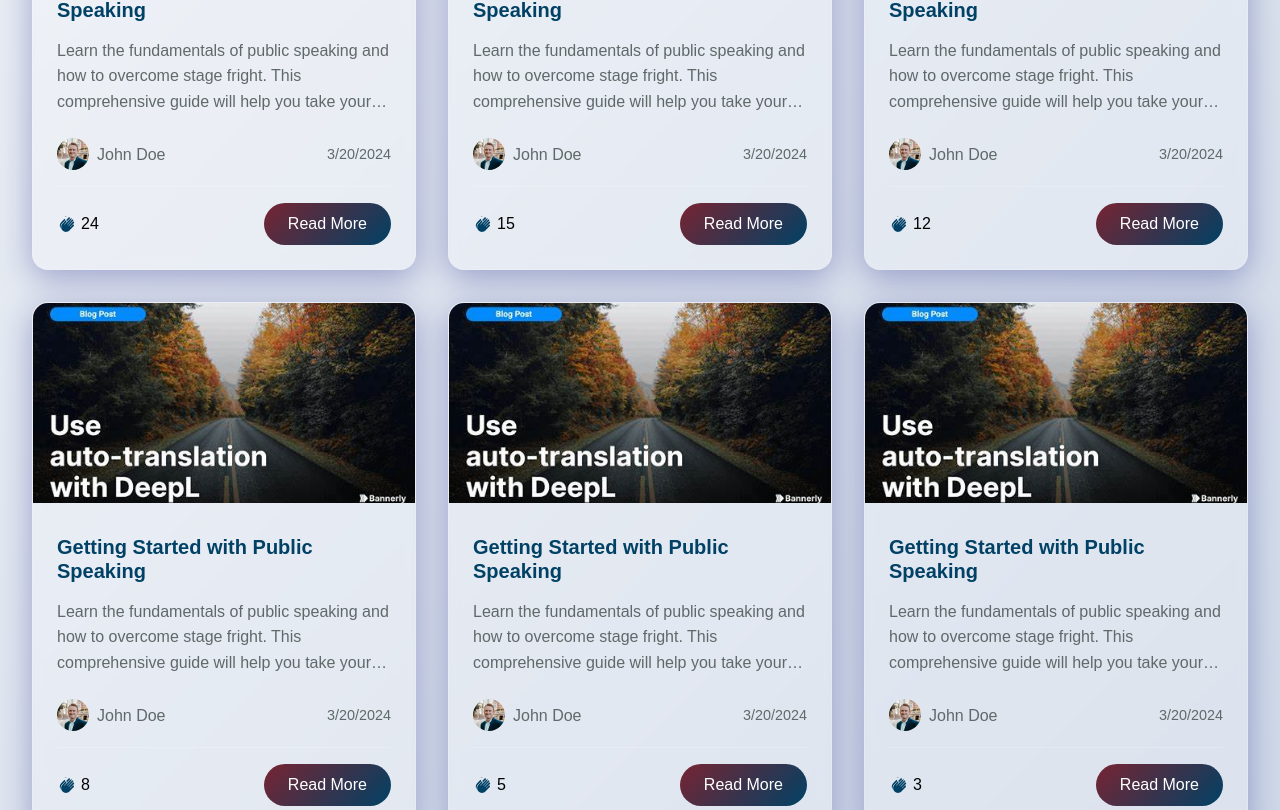
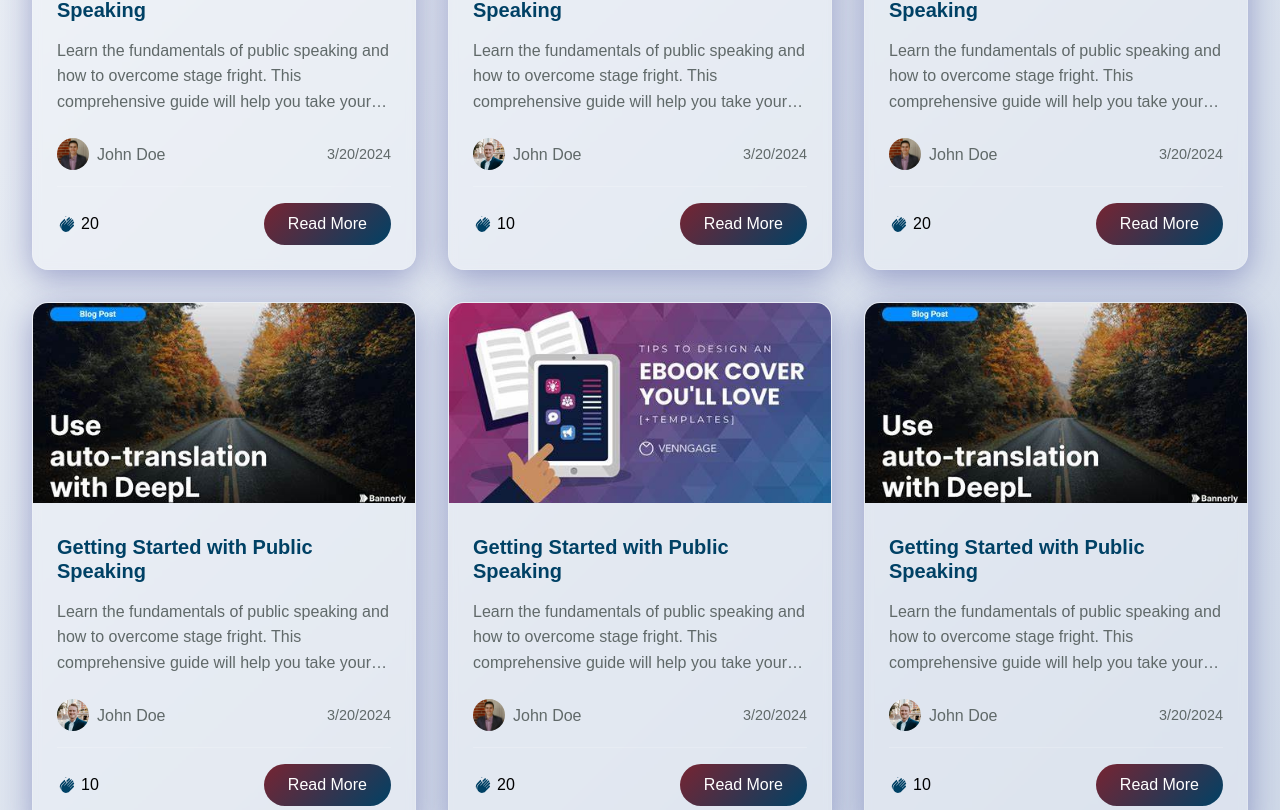
Before and after one commit to Ahzem/Gavel-Club, a React (Vite) app in the folder Client/: page /blog in a window 1280 px wide. Shown: the part 1110-1920 px from the top of the page. Built offline with nearby package versions, Linux system fonts and the light colour scheme.

Commit message:
enhance blog post functionality; add author bio, title, and social links, implement sharing options, and update styles for improved layout and responsiveness

```diff
--- a/Client/src/pages/BlogsPage.tsx
+++ b/Client/src/pages/BlogsPage.tsx
@@ -2,7 +2,7 @@ import { motion } from "framer-motion";
 import { BlogPost } from "../types/Blog";
 import { Link } from "react-router-dom";
 
-const MOCK_BLOGS: BlogPost[] = [
+export const MOCK_BLOGS: BlogPost[] = [
   {
     id: "1",
     title: "Getting Started with Public Speaking",
@@ -14,12 +14,20 @@ const MOCK_BLOGS: BlogPost[] = [
     author: {
       name: "John Doe",
       avatar: "/avatars/john.jpg",
+      bio: "Public Speaking Coach",
+      title: "Public Speaking Coach",
+      social: {
+        twitter: "https://twitter.com",
+        linkedin: "https://linkedin.com",
+      }
     },
     publishedAt: "2024-03-20",
     claps: 10,
+    readTime: "5 min read",
+    tags: ["public speaking", "communication"],
   },
   {
-    id: "1",
+    id: "2",
     title: "Getting Started with Public Speaking",
     slug: "getting-started-with-public-speaking",
     excerpt:
@@ -29,12 +37,20 @@ const MOCK_BLOGS: BlogPost[] = [
     author: {
       name: "John Doe",
       avatar: "/avatars/john-2.jpg",
+      bio: "Public Speaking Coach",
+      title: "Public Speaking Coach",
+      social: {
+        twitter: "https://twitter.com",
+        linkedin: "https://linkedin.com",
+      }
     },
     publishedAt: "2024-03-20",
     claps: 20,
+    readTime: "5 min read",
+    tags: ["public speaking", "communication"],
   },
   {
-    id: "1",
+    id: "3",
     title: "Getting Started with Public Speaking",
     slug: "getting-started-with-public-speaking",
     excerpt:
@@ -44,12 +60,43 @@ const MOCK_BLOGS: BlogPost[] = [
     author: {
       name: "John Doe",
       avatar: "/avatars/john.jpg",
+      bio: "Public Speaking Coach",
+      title: "Public Speaking Coach",
+      social: {
+        twitter: "https://twitter.com",
+        linkedin: "https://linkedin.com",
+      }
     },
     publishedAt: "2024-03-20",
-    claps: 30,
+    claps: 10,
+    readTime: "5 min read",
+    tags: ["public speaking", "communication"],
   },
   {
-    id: "1",
+    id: "4",
+    title: "Getting Started with Public Speaking",
+    slug: "getting-started-with-public-speaking",
+    excerpt:
+      "Learn the fundamentals of public speaking and how to overcome stage fright. This comprehensive guide will help you take your first steps...",
+    content: "Full content here...",
+    coverImage: "/blog/public-speaking-2.jpg",
+    author: {
+      name: "John Doe",
+      avatar: "/avatars/john-2.jpg",
+      bio: "Public Speaking Coach",
+      title: "Public Speaking Coach",
+      social: {
+        twitter: "https://twitter.com",
+        linkedin: "https://linkedin.com",
+      }
+    },
+    publishedAt: "2024-03-20",
+    claps: 20,
+    readTime: "5 min read",
+    tags: ["public speaking", "communication"],
+  },
+  {
+    id: "5",
     title: "Getting Started with Public Speaking",
     slug: "getting-started-with-public-speaking",
     excerpt:
@@ -59,12 +106,43 @@ const MOCK_BLOGS: BlogPost[] = [
     author: {
       name: "John Doe",
       avatar: "/avatars/john.jpg",
+      bio: "Public Speaking Coach",
+      title: "Public Speaking Coach",
+      social: {
+        twitter: "https://twitter.com",
+        linkedin: "https://linkedin.com",
+      }
     },
     publishedAt: "2024-03-20",
-    claps: 24,
+    claps: 10,
+    readTime: "5 min read",
+    tags: ["public speaking", "communication"],
   },
   {
-    id: "1",
+    id: "6",
+    title: "Getting Started with Public Speaking",
+    slug: "getting-started-with-public-speaking",
+    excerpt:
+      "Learn the fundamentals of public speaking and how to overcome stage fright. This comprehensive guide will help you take your first steps...",
+    content: "Full content here...",
+    coverImage: "/blog/public-speaking-2.jpg",
+    author: {
+      name: "John Doe",
+      avatar: "/avatars/john-2.jpg",
+      bio: "Public Speaking Coach",
+      title: "Public Speaking Coach",
+      social: {
+        twitter: "https://twitter.com",
+        linkedin: "https://linkedin.com",
+      }
+    },
+    publishedAt: "2024-03-20",
+    claps: 20,
+    readTime: "5 min read",
+    tags: ["public speaking", "communication"],
+  },
+  {
+    id: "7",
     title: "Getting Started with Public Speaking",
     slug: "getting-started-with-public-speaking",
     excerpt:
@@ -74,12 +152,43 @@ const MOCK_BLOGS: BlogPost[] = [
     author: {
       name: "John Doe",
       avatar: "/avatars/john.jpg",
+      bio: "Public Speaking Coach",
+      title: "Public Speaking Coach",
+      social: {
+        twitter: "https://twitter.com",
+        linkedin: "https://linkedin.com",
+      }
     },
     publishedAt: "2024-03-20",
-    claps: 15,
+    claps: 10,
+    readTime: "5 min read",
+    tags: ["public speaking", "communication"],
   },
   {
-    id: "1",
+    id: "8",
+    title: "Getting Started with Public Speaking",
+    slug: "getting-started-with-public-speaking",
+    excerpt:
+      "Learn the fundamentals of public speaking and how to overcome stage fright. This comprehensive guide will help you take your first steps...",
+    content: "Full content here...",
+    coverImage: "/blog/public-speaking-2.jpg",
+    author: {
+      name: "John Doe",
+      avatar: "/avatars/john-2.jpg",
+      bio: "Public Speaking Coach",
+      title: "Public Speaking Coach",
+      social: {
+        twitter: "https://twitter.com",
+        linkedin: "https://linkedin.com",
+      }
+    },
+    publishedAt: "2024-03-20",
+    claps: 20,
+    readTime: "5 min read",
+    tags: ["public speaking", "communication"],
+  },
+  {
+    id: "9",
     title: "Getting Started with Public Speaking",
     slug: "getting-started-with-public-speaking",
     excerpt:
@@ -89,84 +198,40 @@ const MOCK_BLOGS: BlogPost[] = [
     author: {
       name: "John Doe",
       avatar: "/avatars/john.jpg",
+      bio: "Public Speaking Coach",
+      title: "Public Speaking Coach",
+      social: {
+        twitter: "https://twitter.com",
+        linkedin: "https://linkedin.com",
+      }
     },
     publishedAt: "2024-03-20",
-    claps: 12,
+    claps: 10,
+    readTime: "5 min read",
+    tags: ["public speaking", "communication"],
   },
   {
-    id: "1",
+    id: "10",
     title: "Getting Started with Public Speaking",
     slug: "getting-started-with-public-speaking",
     excerpt:
       "Learn the fundamentals of public speaking and how to overcome stage fright. This comprehensive guide will help you take your first steps...",
     content: "Full content here...",
-    coverImage: "/blog/public-speaking.jpg",
+    coverImage: "/blog/public-speaking-2.jpg",
     author: {
       name: "John Doe",
-      avatar: "/avatars/john.jpg",
+      avatar: "/avatars/john-2.jpg",
+      bio: "Public Speaking Coach",
+      title: "Public Speaking Coach",
+      social: {
+        twitter: "https://twitter.com",
+        linkedin: "https://linkedin.com",
+      }
     },
     publishedAt: "2024-03-20",
-    claps: 8,
-  },
-  {
-    id: "1",
-    title: "Getting Started with Public Speaking",
-    slug: "getting-started-with-public-speaking",
-    excerpt:
-      "Learn the fundamentals of public speaking and how to overcome stage fright. This comprehensive guide will help you take your first steps...",
-    content: "Full content here...",
-    coverImage: "/blog/public-speaking.jpg",
-    author: {
-      name: "John Doe",
-      avatar: "/avatars/john.jpg",
-    },
-    publishedAt: "2024-03-20",
-    claps: 5,
-  },
-  {
-    id: "1",
-    title: "Getting Started with Public Speaking",
-    slug: "getting-started-with-public-speaking",
-    excerpt:
-      "Learn the fundamentals of public speaking and how to overcome stage fright. This comprehensive guide will help you take your first steps...",
-    content: "Full content here...",
-    coverImage: "/blog/public-speaking.jpg",
-    author: {
-      name: "John Doe",
-      avatar: "/avatars/john.jpg",
-    },
-    publishedAt: "2024-03-20",
-    claps: 3,
-  },
-  {
-    id: "1",
-    title: "Getting Started with Public Speaking",
-    slug: "getting-started-with-public-speaking",
-    excerpt:
-      "Learn the fundamentals of public speaking and how to overcome stage fright. This comprehensive guide will help you take your first steps...",
-    content: "Full content here...",
-    coverImage: "/blog/public-speaking.jpg",
-    author: {
-      name: "John Doe",
-      avatar: "/avatars/john.jpg",
-    },
-    publishedAt: "2024-03-20",
-    claps: 1,
-  },
-  {
-    id: "1",
-    title: "Getting Started with Public Speaking",
-    slug: "getting-started-with-public-speaking",
-    excerpt:
-      "Learn the fundamentals of public speaking and how to overcome stage fright. This comprehensive guide will help you take your first steps...",
-    content: "Full content here...",
-    coverImage: "/blog/public-speaking.jpg",
-    author: {
-      name: "John Doe",
-      avatar: "/avatars/john.jpg",
-    },
-    publishedAt: "2024-03-20",
-    claps: 0,
+    claps: 20,
+    readTime: "5 min read",
+    tags: ["public speaking", "communication"],
   },
 ];
 
--- a/Client/src/styles/pages/blog.css
+++ b/Client/src/styles/pages/blog.css
@@ -184,6 +184,93 @@
   fill: var(--color-primary);
 }
 
+.blog-post__meta {
+  display: flex;
+  justify-content: space-between;
+  align-items: center;
+  margin-bottom: var(--space-lg);
+}
+
+.blog-post__author {
+  display: flex;
+  align-items: center;
+  gap: var(--space-md);
+}
+
+.blog-post__author-avatar {
+  width: 48px;
+  height: 48px;
+  border-radius: 50%;
+}
+
+.blog-post__info {
+  display: flex;
+  gap: var(--space-sm);
+  color: var(--color-gray-600);
+}
+
+.blog-post__tags {
+  display: flex;
+  gap: var(--space-sm);
+  margin-bottom: var(--space-lg);
+}
+
+.blog-post__tag {
+  background: var(--color-gray-100);
+  padding: 4px 12px;
+  border-radius: 16px;
+  font-size: 0.9rem;
+}
+
+.blog-post__footer {
+  margin-top: var(--space-2xl);
+  padding-top: var(--space-xl);
+  border-top: 1px solid var(--color-gray-200);
+}
+
+.blog-post__share {
+  display: flex;
+  gap: var(--space-md);
+  justify-content: center;
+  margin: var(--space-xl) 0;
+}
+
+.share-button {
+  padding: var(--space-sm) var(--space-lg);
+  border-radius: 20px;
+  border: none;
+  cursor: pointer;
+  font-weight: 500;
+  transition: transform 0.2s;
+}
+
+.share-button:hover {
+  transform: translateY(-2px);
+}
+
+.blog-post__author-bio {
+  display: flex;
+  gap: var(--space-lg);
+  padding: var(--space-xl);
+  background: var(--color-gray-50);
+  border-radius: 16px;
+  margin-top: var(--space-xl);
+}
+
+.author-social {
+  display: flex;
+  gap: var(--space-md);
+  margin-top: var(--space-md);
+}
+
+.author-social a {
+  color: var(--color-primary);
+  text-decoration: none;
+}
+
+.author-social a:hover {
+  text-decoration: underline;
+}
 
 @media (max-width: 768px) {
     .blogs-hero {
```
Also changed, not shown: Client/src/pages/BlogPostPage.tsx (+107 -10 lines), Client/src/types/Blog.ts (+8 -0 lines), 1 other file (tests, documents, lock files or other folders).
